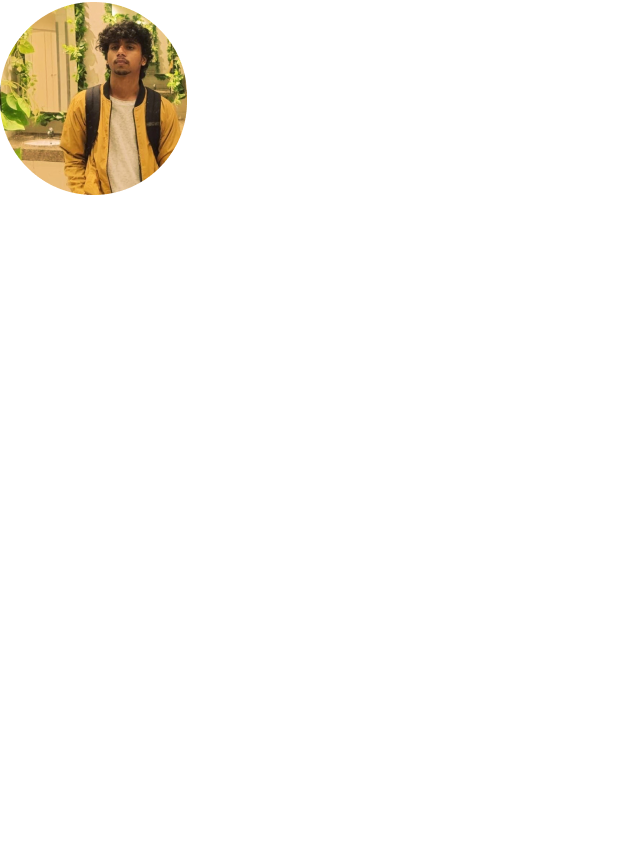
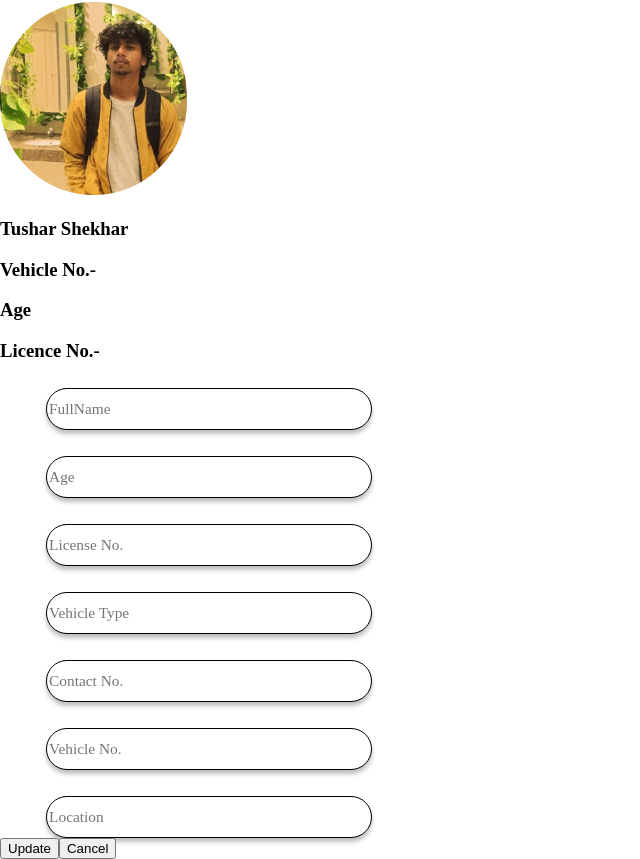
Before and after one commit to kalviumcommunity/S56_TusharShekhar_Capstone_ParKrO, a React (Vite) app in the folder Frontend/: page /profiles in a window 1280 px wide. Shown: the part 334-1193 px from the top of the page, without its empty margins (0-640 px from the left). Before the commit the page ends 800 px from the top, so only its background shows below. Built offline with nearby package versions, Linux system fonts and the light colour scheme; a web font is replaced by a local one.

Commit message:
made the frontened part

```diff
--- a/Frontend/src/Component/Profile.jsx
+++ b/Frontend/src/Component/Profile.jsx
@@ -5,16 +5,30 @@ const Profilei = () => {
   return (
     <div>
       <div>
-        <h1>Hello Tushar !</h1>
+        <h1 className='Hello'>Hello Tushar !</h1>
       </div>
-      <div className=''>
-        <img src={profile}></img>
+      <div className='firstbox'>
+        <img src={profile} className='firstimg'></img>
         <h3>Tushar</h3>
       </div>
-      <div className='firstbox'>
-        <img src={profile}>
-
+      <div className='secondbox'>
+        <img src={profile} className='secondimg'>
         </img>
+          <h3>Tushar Shekhar</h3>
+          <h3>Vehicle No.-</h3>
+          <h3>Age</h3>
+          <h3>Licence No.-</h3>
+      </div>
+      <div className='thirdbox'>
+        <input type='text' placeholder='FullName'></input>
+        <input type='text' placeholder='Age'></input>
+        <input type='text' placeholder='License No.'></input>
+        <input type='text' placeholder='Vehicle Type'></input>
+        <input type='text' placeholder='Contact No.'></input>
+        <input type='text' placeholder='Vehicle No.'></input>
+        <input type='text' placeholder='Location'></input>
+       <button type='update'>Update</button>
+       <button>Cancel</button>
       </div>
     </div>
   )
--- a/Frontend/src/Component/QRcode.jsx
+++ b/Frontend/src/Component/QRcode.jsx
@@ -1,9 +1,22 @@
-import React from 'react'
+import React, { useState } from 'react'
 import genqrcode from '../assets/genqrcode.png'
 import mansitting from '../assets/mansitting.png'
 import img from '../assets/img.png'
 
 const QRcode = () => {
+    const[fullname,setFullname] = useState('')
+    const[vehicle,setVehicle] = useState('')
+    const[mobile,setMobile] = useState('')
+    const[vehicleNo,setVehicleNo] = useState('')
+    const[location,setLocation] = useState('')
+    const[generatebtn,setgeneratebtn] = useState('')
+
+    const generateQRCode = () => {
+        const data = `Full Name: ${fullname}, Vehicle Type: ${vehicle}, Mobile Number: ${mobile}, Vehicle Number: ${vehicleNo}, Location: ${location}`;
+        const qrCodeApiUrl = `https://api.qrserver.com/v1/create-qr-code/?size=150x150&data=${encodeURIComponent(data)}`;
+        setgeneratebtn(qrCodeApiUrl);
+      };
+
   return (
     <div>
         <div className='generatebox'>
@@ -17,16 +30,17 @@ const QRcode = () => {
                 <img src={mansitting} alt="mansitting" className='mansitting'/>
             </div>
             <div className='genbox'>
-                <input type='text' placeholder='Your Full Name'></input>
-                <input type='text' placeholder='Vechicle type'></input>
-                <input type='text' placeholder='Your Mobile Number'></input>
-                <input type='text' placeholder='Vehicle Number'></input>
-                <input type='text' placeholder='Location'></input>
-                <button text='text' className='generatebtn'>Generate</button>
+                <input type='text' placeholder='Your Full Name'value={fullname} onChange={(e)=>setFullname(e.target.value)}></input>
+                <input type='text' placeholder='Vechicle type'value={vehicle} onChange={(e)=>setVehicle(e.target.value)}></input>
+                <input type='text' placeholder='Your Mobile Number'value={mobile} onChange={(e)=>setMobile(e.target.value)}></input>
+                <input type='text' placeholder='Vehicle Number'value={vehicleNo} onChange={(e)=>setVehicleNo(e.target.value)}></input>
+                <input type='text' placeholder='Location'value={location} onChange={(e)=>setLocation(e.target.value)}></input>
+                <button text='text' className='generatebtn' onClick={generateQRCode}>Generate</button>
             </div>
 
 
         </div>
+        {generatebtn && <img src={generatebtn} alt="QR Code" className='generatedQRCode' />}
         <img src={img} alt="img" className='genimg'/>
 
     </div>
```
